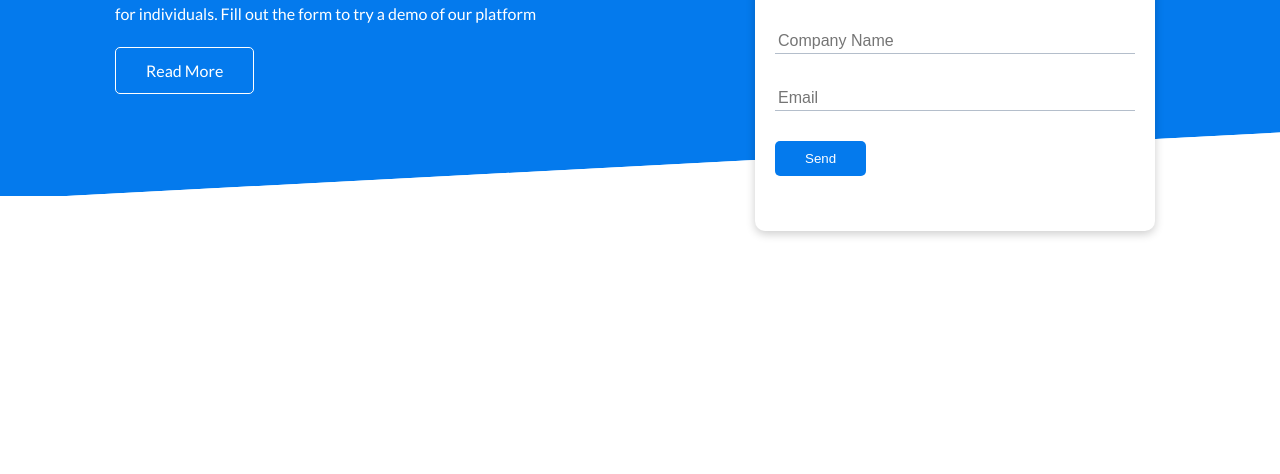
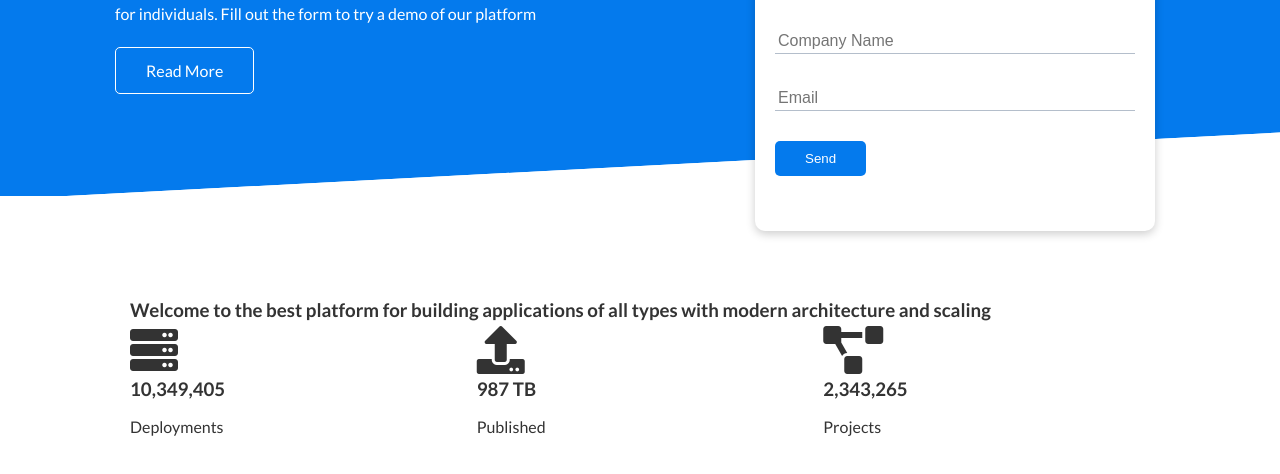
Before and after one commit to JimHotchkiss/loruki-cloud, a plain HTML site: page index.html in a window 1280 px wide. Shown: the part 274-748 px from the top of the page. Drawn offline with Linux system fonts and the light colour scheme.

Commit message:
Adding stats section.

```diff
--- a/css/style.css
+++ b/css/style.css
@@ -133,6 +133,11 @@ img {
 
 }
 
+/* Stats */
+.stats{
+    padding-top: 100px;
+}
+
 /* Utlities*/
 
 .container {
@@ -187,3 +192,7 @@ img {
     align-items: center;
     height: 100%;
 }
+
+.grid-3 {
+    grid-template-columns: repeat(3, 1fr);
+}
--- a/index.html
+++ b/index.html
@@ -46,6 +46,32 @@
             </div>
         </div>
     </section>
+    <!-- Stats-->
 
+    <section class="stats">
+        <div class="container">
+            <h3 class="stats-heading text-center my-1">
+                Welcome to the best platform for building applications of all types with modern architecture and scaling
+
+            </h3>
+            <div class="grid grid-3 text-center my-4">
+                <div>
+                    <i class="fas fa-server fa-3x"></i>
+                    <h3>10,349,405</h3>
+                    <p class="text-secondary">Deployments</p>
+                </div>
+                <div>
+                    <i class="fas fa-upload fa-3x"></i>
+                    <h3>987 TB</h3>
+                    <p class="text-secondary">Published</p>
+                </div>
+                <div>
+                    <i class="fas fa-project-diagram fa-3x"></i>
+                    <h3>2,343,265</h3>
+                    <p class="text-secondary">Projects</p>
+                </div>
+            </div>
+        </div>
+    </section>
 </body>
 </html>
```
Also changed, not shown: css/utilities.css (added).
